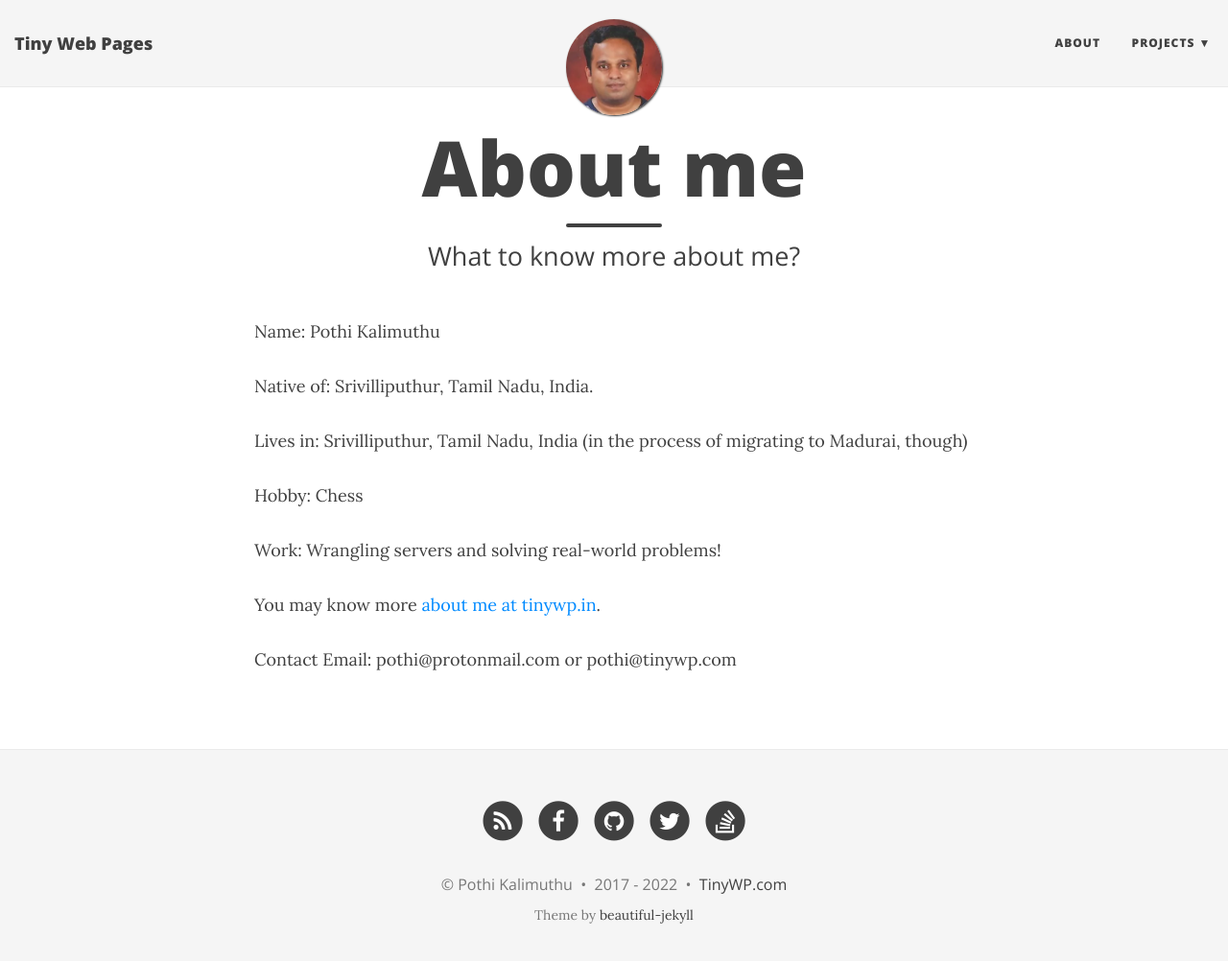
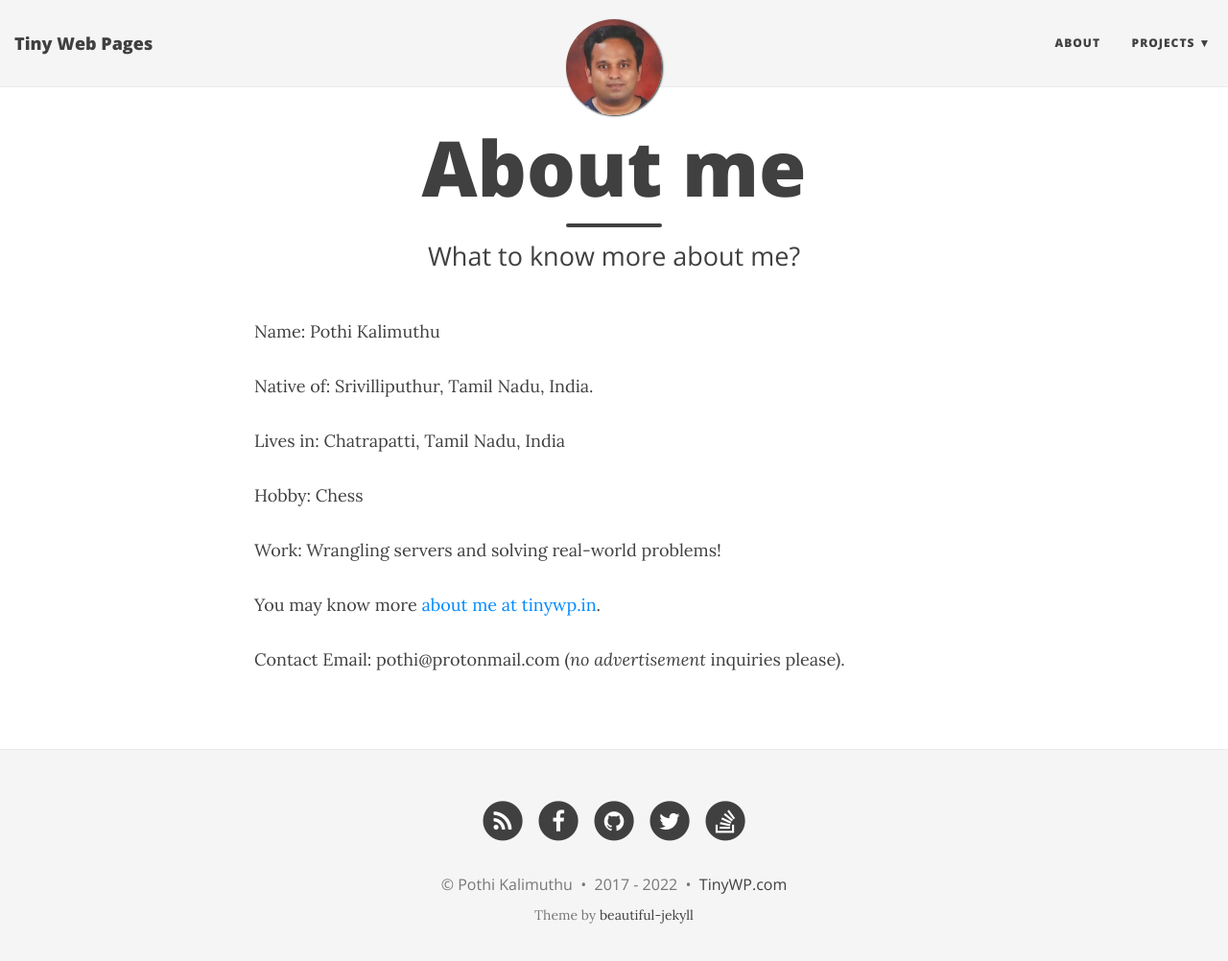
Before and after one commit to pothi/TinyWP.com, a Jekyll site: the page built from about.md, in a window 1280 px wide and 1015 px high. Shown: the top 1002 px of the window at 96% size. Built offline with Jekyll 4.4.1, drawn with Linux system fonts in a browser that asks for light colours; nearby versions of some CDN libraries.

Commit message:
Include the latest projects

```diff
--- a/_config.yml
+++ b/_config.yml
@@ -27,6 +27,8 @@
   Projects:
     - WordPress Nginx Config: "https://github.com/pothi/wordpress-nginx"
     - WordPress Plugins: "https://profiles.wordpress.org/pothi#content-plugins"
+    - Mikrotik Generic Scripts: "https://github.com/pothi/mikrotik-scripts"
+    - Mikrotik LTE Scripts: "https://github.com/pothi/mikrotik-lte-scripts"
 
 # Image to show in the navigation bar - image must be a square (width = height)
 # Remove this parameter if you don't want an image in the navbar
--- a/about.md
+++ b/about.md
@@ -10,7 +10,7 @@
 
 Native of: Srivilliputhur, Tamil Nadu, India.
 
-Lives in: Srivilliputhur, Tamil Nadu, India (in the process of migrating to Madurai, though)
+Lives in: Chatrapatti, Tamil Nadu, India
 
 Hobby: Chess
 
@@ -18,4 +18,4 @@
 
 You may know more [about me at tinywp.in](https://www.tinywp.in/about/).
 
-Contact Email: pothi@protonmail.com or pothi@tinywp.com
+Contact Email: pothi@protonmail.com (*no advertisement* inquiries please).
```
